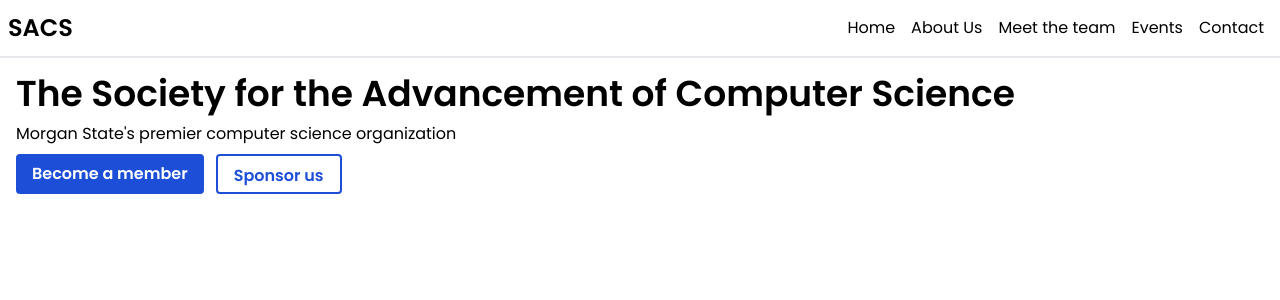
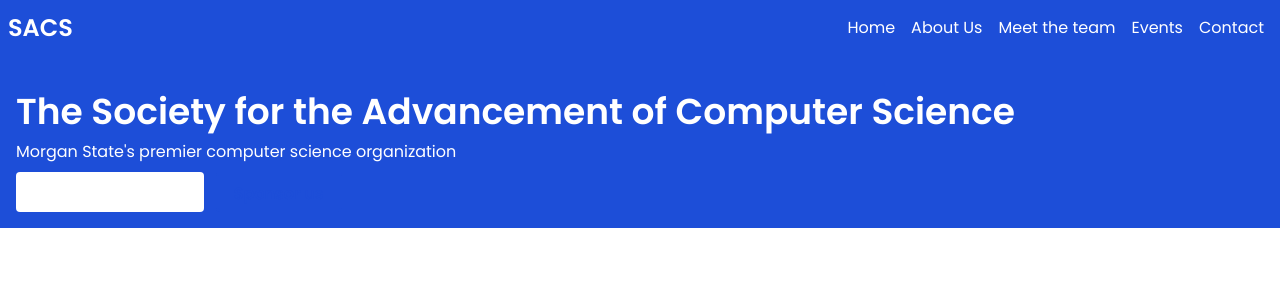
Before and after one commit to SACS-MSU/SACS-Website, a React (Vite) app: page / in a window 1280 px wide. Shown: the top 300 px of the page. Built offline with nearby package versions, Linux system fonts and the light colour scheme.

Commit message:
Updated Home.jsx and Card.jsx/Created the Meet the team page in Team.jsx

```diff
--- a/src/App.jsx
+++ b/src/App.jsx
@@ -15,7 +15,7 @@ function App() {
       <div className=''>
         <NavBar />
 
-        <div className='p-4'>
+        <div className='flex flex-col'>
           <Routes>
 
             <Route path="/" element={<Home />}/>
--- a/src/components/Button.jsx
+++ b/src/components/Button.jsx
@@ -3,7 +3,7 @@
 const Button = ({text}) => {
 
   return (
-    <button className={`bg-blue-700 hover:bg-blue-500 text-white font-semibold py-2 px-4 rounded transition-colors duration-500 ease-in-out`}>
+    <button className={`${location.pathname === '/' ? 'bg-white text-blue-700 transition-transform duration-500 ease-in-out transform hover:scale-110' : ''}  text-white font-semibold py-2 px-4 rounded`}>
      {text}
     </button>
   )
--- /dev/null
+++ b/src/components/Card.jsx
@@ -0,0 +1,13 @@
+
+const Card = ({name,title}) => {
+  return (
+    <div className="flex flex-col h-72 w-60 gap-2 p-2 rounded-md bg-white">
+        <img src="https://scontent-lga3-1.xx.fbcdn.net/o1/v/t0/f1/m258/upload_img_683780_09_09_2024_07_34_08_497418_6799251227241172891.jpeg?_nc_ht=scontent-lga3-1.xx.fbcdn.net&_nc_cat=111&ccb=9-4&oh=00_AYCNZJe-GROuoK3epDcVb4a2Y_NzAg21BvhPU-_l8IDA-A&oe=66E0EF19&_nc_sid=5b3566" alt="placeholder" className="h-52 w-56 rounded"/>
+        <h2 className="text-base font-medium">{name}</h2>
+        <p className="text-sm">{title}</p>
+
+    </div>
+  )
+}
+
+export default Card
--- a/src/components/NavBar.jsx
+++ b/src/components/NavBar.jsx
@@ -1,29 +1,31 @@
-import { Link } from 'react-router-dom'
+import { Link, useLocation } from 'react-router-dom'
+
+
 const NavBar = () => {
+        const location = useLocation();
+
         return (
-    <nav className='flex items-center p-2 border-b-2'>
-          <h1 className='text-2xl font-semibold'>SACS</h1>
+            <nav className={`flex items-center p-2  ${location.pathname === '/' ? 'bg-blue-700' : ''}`}>
+                <h1 className={`text-2xl font-semibold ${location.pathname === '/' ? 'text-white': ''}`}>SACS</h1>
                 <ul className='flex gap-4 p-2  ml-auto '>
-
-            <li className=' hover:text-blue-700 transition duration-300 ease-in-out'>
+                    <li className={`  ${location.pathname === '/' ? 'text-white': ''} `}>
                         <Link to="/">Home</Link>
                     </li>
-            <li className=' hover:text-blue-700 transition duration-300 ease-in-out'>
+                    <li className={`  ${location.pathname === '/' ? 'text-white': ''} `}>
                         <Link to="/About">About Us</Link>
                     </li>
-            <li className=' hover:text-blue-700 transition duration-300 ease-in-out'>
+                    <li className={`  ${location.pathname === '/' ? 'text-white': ''} `}>
                         <Link to="/team">Meet the team</Link>
                     </li>
-            <li className=' hover:text-blue-700 transition duration-300 ease-in-out'>
+                    <li className={`  ${location.pathname === '/' ? 'text-white': ''} `}>
                         <Link to="/Events">Events</Link>
                     </li>
-            <li className=' hover:text-blue-700 transition duration-300 ease-in-out'>
+                    <li className={`  ${location.pathname === '/' ? 'text-white': ''} `}>
                         <Link to="/Contact">Contact</Link>
                     </li>
-
                 </ul>
             </nav>
-  )
+        );
 }
 
-export default NavBar
+export default NavBar;
--- a/src/layout/About.jsx
+++ b/src/layout/About.jsx
@@ -1,7 +1,10 @@
+import Button from "../components/Button"
 
 const About = () => {
   return (
-    <div>About</div>
+    <div>
+
+    </div>
   )
 }
 
--- a/src/layout/Home.jsx
+++ b/src/layout/Home.jsx
@@ -1,13 +1,14 @@
 import Button from "../components/Button"
 import SecondaryButton from "../components/SecondaryButton"
 const Home = () => {
+  const subTitle = "Morgan State's premier computer science organization"
   return (
-    <main className="flex flex-col gap-2">
-      <h1 className="text-4xl font-semibold">The Society for the Advancement of Computer Science</h1>
-      <p>Morgan State&apos;s premier computer science organization </p>
+    <main className="flex flex-col gap-2 p-4 bg-blue-700 text-white">
+      <h1 className="mt-5 text-4xl font-semibold">The Society for the Advancement of Computer Science</h1>
+      <p>{subTitle}</p>
       <span className="flex flex-row gap-3">
         <form action="">
-          <Button text='Become a member'/>
+          <Button  className ='bg-white'text='Become a member'/>
         </form>
 
         <SecondaryButton text='Sponsor us'/>
--- a/src/layout/Team.jsx
+++ b/src/layout/Team.jsx
@@ -1,7 +1,18 @@
-
+import Card from "../components/Card"
 const Team = () => {
   return (
-    <div>Team</div>
+    <main className="flex flex-col h-full gap-4 p-4">
+        <h1 className="mt-4 text-3xl font-semibold">Meet the team</h1>
+        <p>Our team is comprised of dedicated students who are passionate about computer science and technology. We are committed to providing opportunities for our members to grow and develop their skills.</p>
+
+        <h2 className="text-2xl font-semibold">Executive Board</h2>
+        <div className="flex flex-wrap gap-5 h-96 w-full">
+            <Card name='Daniel Oluwarotimi' title='President'/>
+            <Card name='Ashley Prayor' title='Vice President'/>
+            <Card name='Lenny Uwaeme' title='Webmaster'/>
+            <Card name='Krystalyn Douglas' title='Secretary'/>
+        </div>
+    </main>
   )
 }
 
```
Also changed, not shown: src/components/Card.js (deleted). Lines whose indentation alone changed are shown as unchanged.
